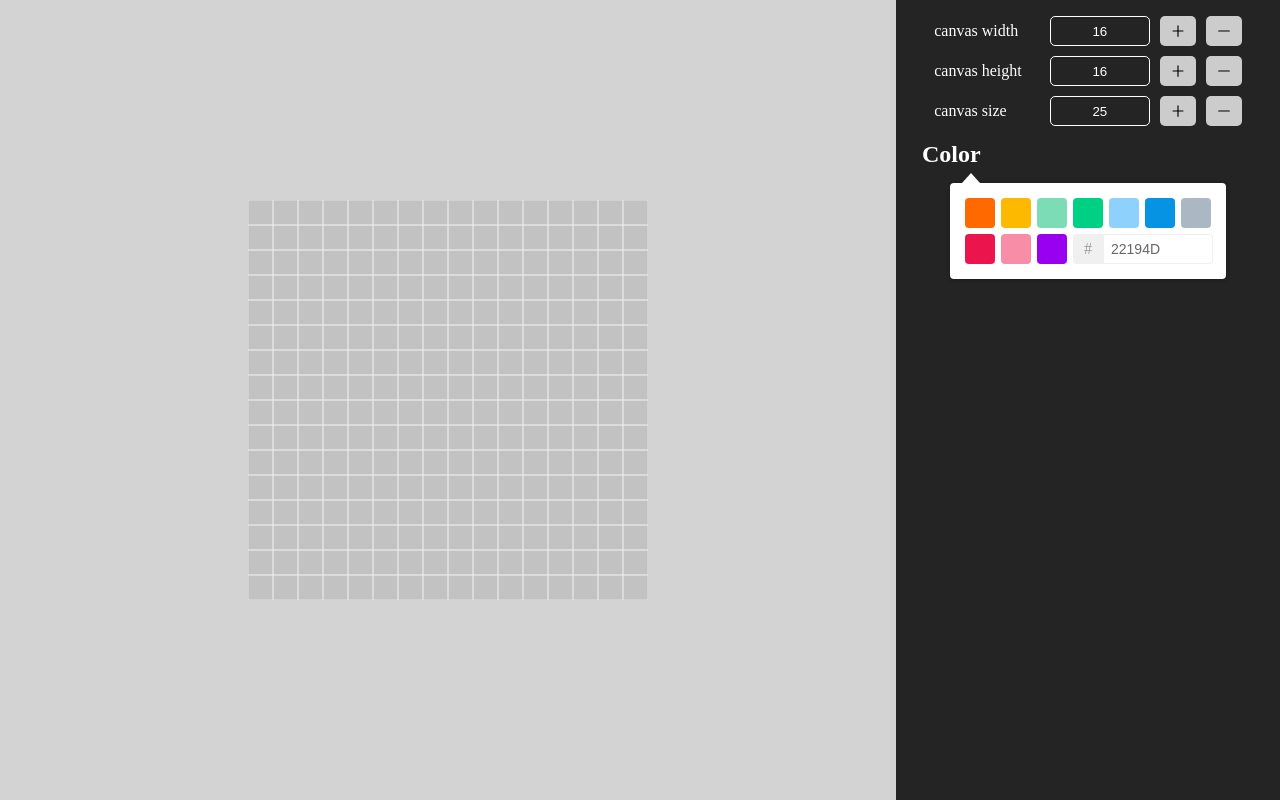
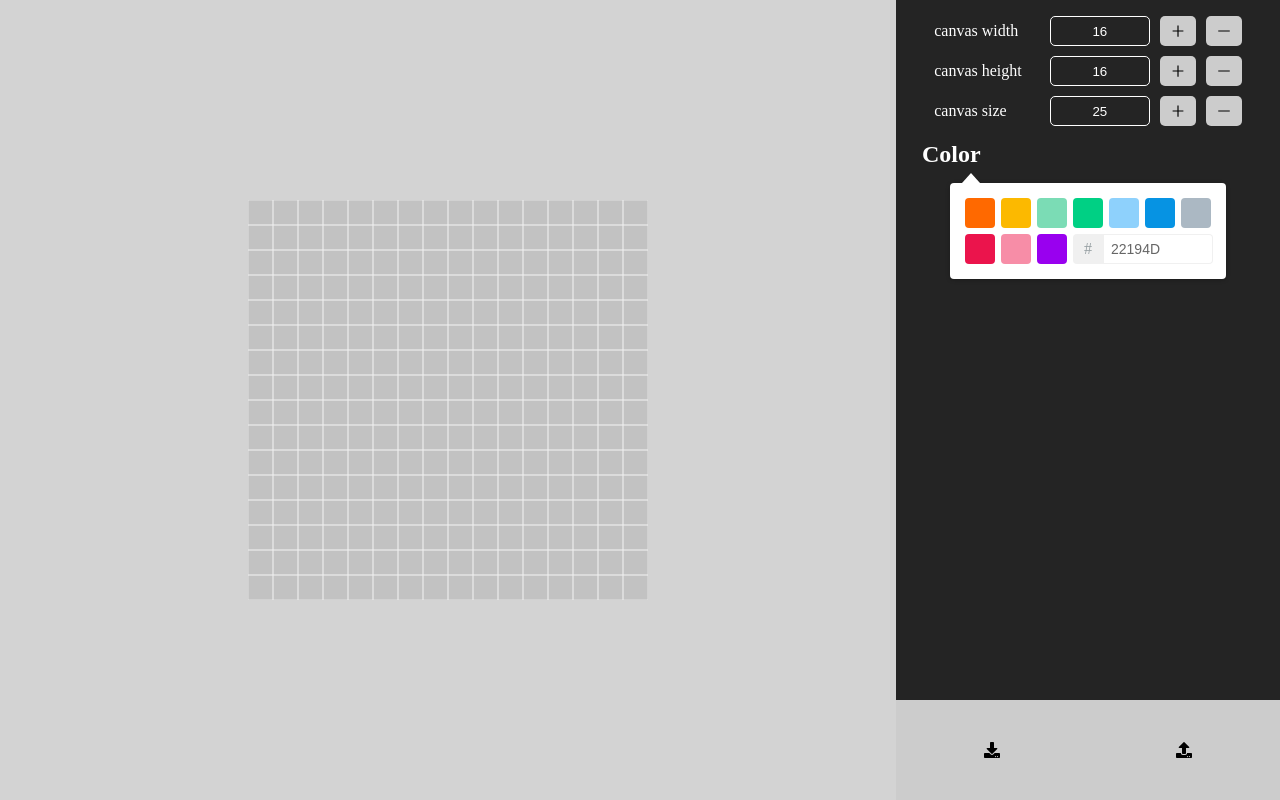
Before and after one commit to NeatKYU/PixelBoard, a React (Vite) app: page / in a window 1280 px wide. Built offline with nearby package versions, Linux system fonts and the light colour scheme.

Commit message:
✨ 하단 저장, 로드 버튼 추가

```diff
--- /dev/null
+++ b/src/components/menu/Control.tsx
@@ -0,0 +1,29 @@
+import styled from 'styled-components'
+import { Button } from '@/components/common/Button'
+import { FaUpload, FaDownload } from 'react-icons/fa'
+
+export const Control = () => {
+
+	return (
+		<Container>
+			<Button onClick={() => null} fullHegiht style={{ flex: 1 }}>
+				<FaDownload />
+			</Button>
+			<Button onClick={() => null} fullHegiht style={{ flex: 1 }}>
+				<FaUpload />
+			</Button>
+		</Container>
+	)
+}
+
+const Container = styled.div`
+	width: 100%;
+	height: 100px;
+	background-color: #2e2e2e;
+
+	display: flex;
+
+	position: absolute;
+	bottom: 0;
+	left: 0;
+`
--- a/src/layout/DefaultLayout.tsx
+++ b/src/layout/DefaultLayout.tsx
@@ -8,6 +8,7 @@ import { Canvas } from '@/components/common/Canvas';
 import CanvasGrid from '@/components/common/CanvasGrid';
 import { SizeSetting } from '@/components/menu/SizeSetting';
 import { Palate } from '@/components/menu/Palate';
+import { Control } from '@/components/menu/Control';
 
 export default function DefaultLayout() {
     const CanvasWidth = useRecoilValue(CanvasWidthState);
@@ -23,6 +24,7 @@ export default function DefaultLayout() {
             <MenuContainer>
                 <SizeSetting/>
                 <Palate/>
+                <Control/>
             </MenuContainer>
         </Body>
     );
```
